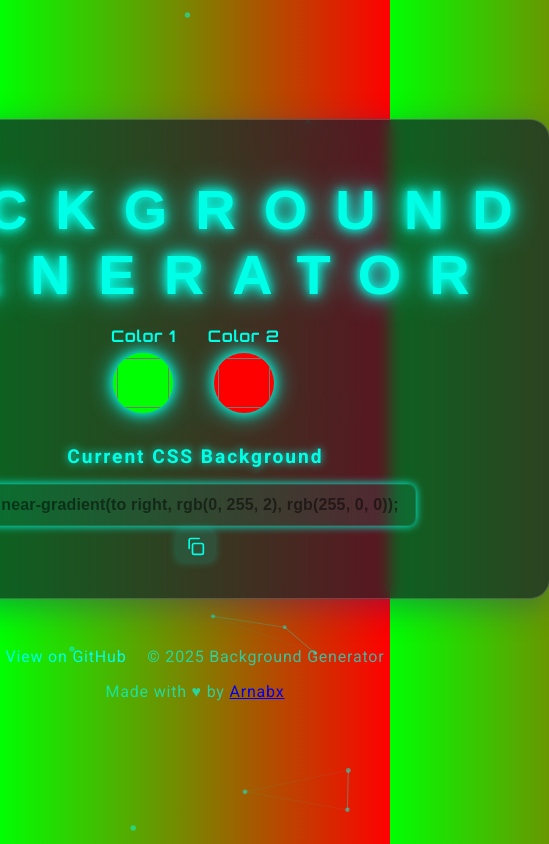
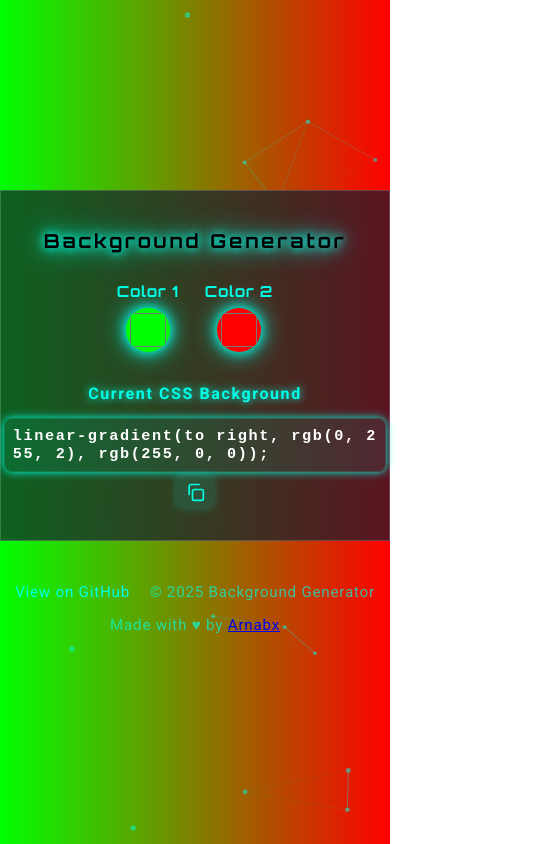
Before and after one commit to Arnabx-Dev/Background, a plain HTML site: page index.html in a window 390 px wide. Shown: the whole page, 549 px wide, since content can reach past the window. Drawn offline with nearby package versions, Linux system fonts and the light colour scheme.

Commit message:
Fixed Mobile Responsivness and Black Title

```diff
--- a/style.css
+++ b/style.css
@@ -34,7 +34,10 @@ body {
     border: 1px solid rgba(255,255,255,0.18);
     padding: 2.5rem 3rem;
     text-align: center;
-    min-width: 340px;
+    min-width: 0;
+    max-width: 98vw;
+    width: 100%;
+    box-sizing: border-box;
     position: relative;
     z-index: 2;
     animation: fadeInUp 1s cubic-bezier(.23,1.01,.32,1) 0.1s both;
@@ -66,8 +69,8 @@ h1 {
 }
 
 .neon {
-    color: #00ffe7;
-    text-shadow: 0 0 8px #00ffe7, 0 0 16px #00ffe7, 0 0 32px #00ffe7;
+    color: #000000;
+    text-shadow: 0 0 8px #ffffff, 0 0 16px #ffffff, 0 0 32px #ffffff;
 }
 
 .color-pickers {
@@ -229,16 +232,29 @@ h3 {
     word-break: break-all;
 }
 
+@media (max-width: 900px) {
+    .container {
+        padding: 1.5rem 1rem;
+        max-width: 98vw;
+    }
+    h1 {
+        font-size: 2em;
+    }
+}
+
 @media (max-width: 600px) {
     .container {
-        padding: 1.2rem 0.5rem;
-        min-width: unset;
+        padding: 1rem 0.2rem;
+        max-width: 100vw;
+        border-radius: 0;
+        box-shadow: none;
     }
     .color-pickers {
-        gap: 1rem;
+        gap: 0.7rem;
     }
     h1 {
-        font-size: 1.5em;
+        font-size: 1.2em;
+        padding: 0.5em 0.2em;
     }
     .css-output-row {
         flex-direction: column;
@@ -248,22 +264,23 @@ h3 {
         font-size: 0.95em;
         padding: 0.6em 1em;
     }
+    input[type="color"] {
+        width: 44px;
+        height: 44px;
+    }
+    .picker-label {
+        font-size: 0.95em;
+    }
+    h2 {
+        font-size: 1em;
+    }
+    h3 {
+        font-size: 0.95em;
+        padding: 0.5em 0.5em;
+        min-width: 120px;
+    }
+    .footer {
+        font-size: 0.95em;
+        padding: 0.7em 0 0.3em 0;
+    }
 }
-
-h1 {
-    font: 600 3.5em 'Raleway', sans-serif;
-    color: rgba(0,0,0,.5);
-    text-align: center;
-    text-transform: uppercase;
-    letter-spacing: .5em;
-    width: 100%;
-}
-
-h3 {
-	font: 900 1em 'Raleway', sans-serif;
-    color: rgba(0,0,0,.5);
-    text-align: center;
-    text-transform: none;
-    letter-spacing: 0.01em;
-
-}
```
